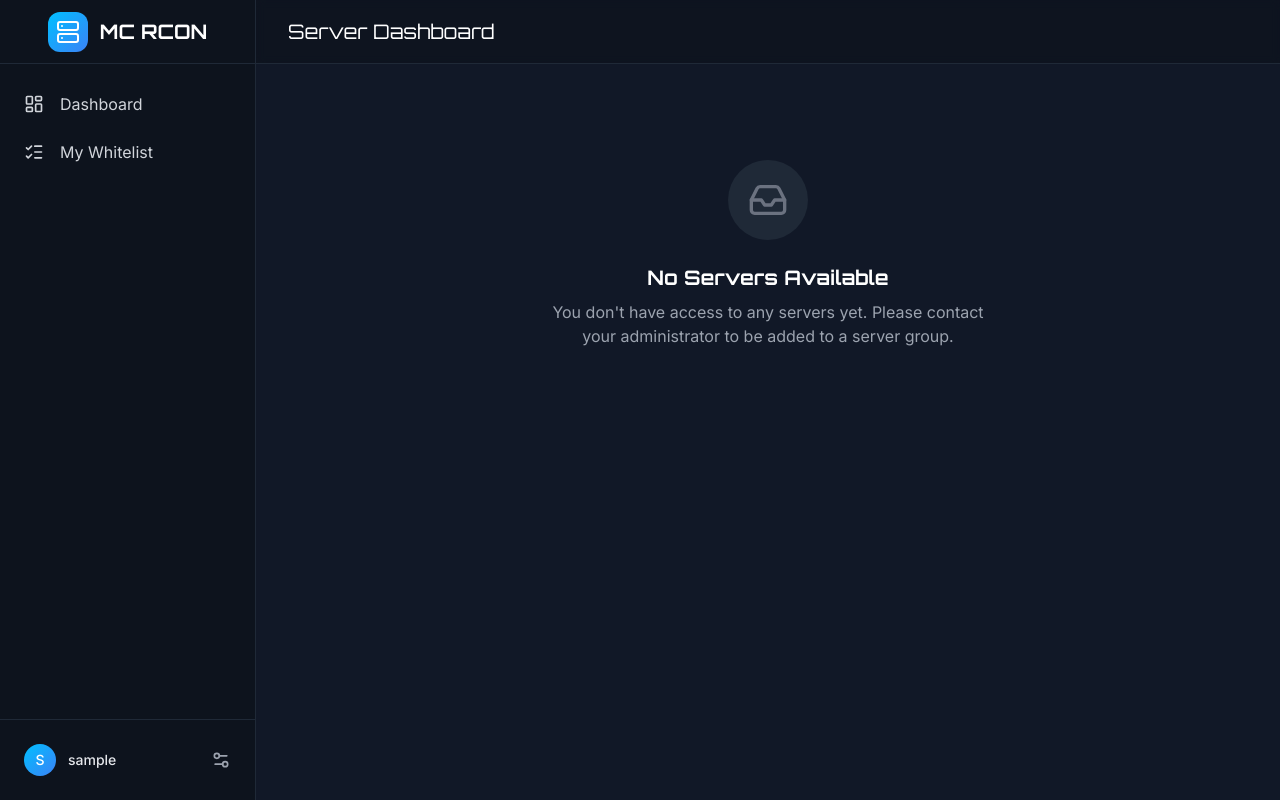
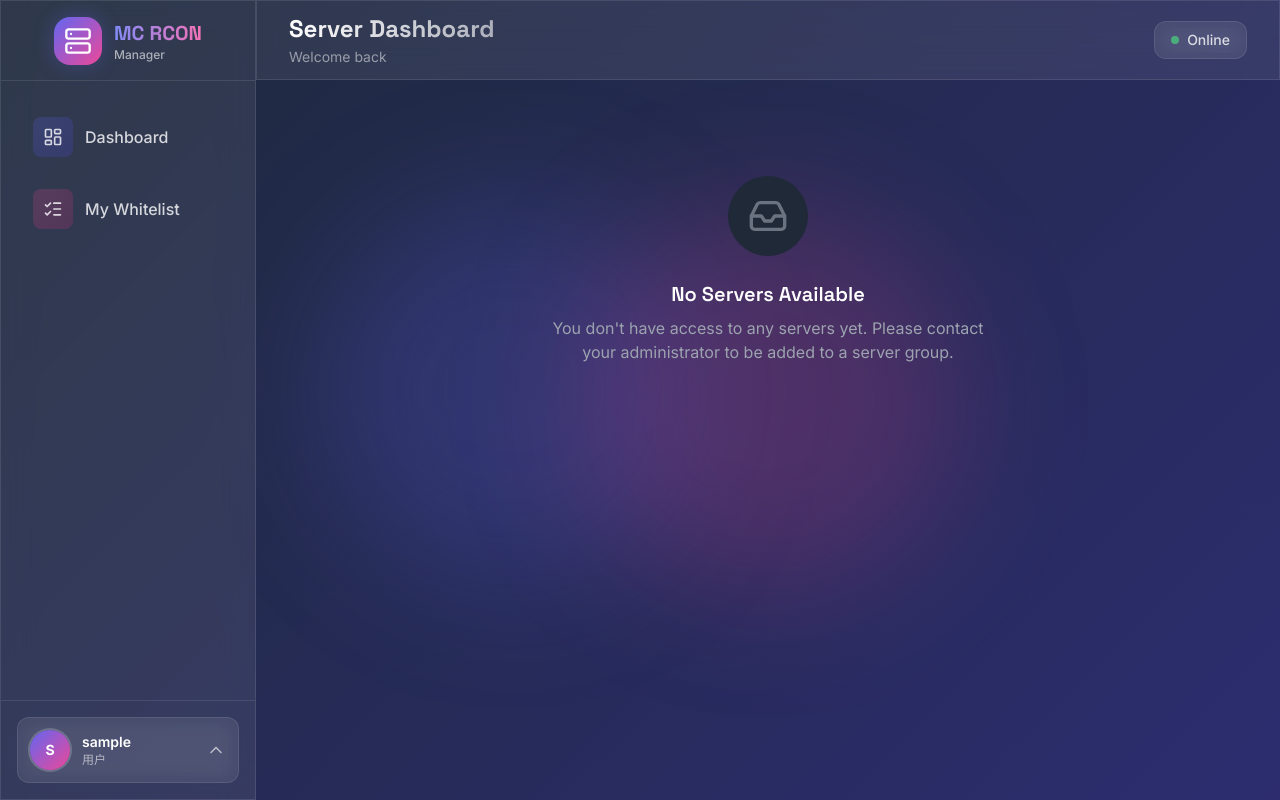
Before and after one commit to MoYuK1ng/MC_rcon_manage, a Django app: page /dashboard/ in a window 1280 px wide. Run offline with Django 5.2, Linux system fonts and the light colour scheme; the visitor is signed in with stand-in values (Sample User, id 1); data that the repository does not hold is empty; parts of the project's set-up code (start-up, migrations or seed data) failed here and were passed over; some libraries are stand-ins or nearby versions.

Commit message:
Redesign UI with glassmorphism, animated gradients, and modern styling

```diff
--- a/servers/templates/base.html
+++ b/servers/templates/base.html
@@ -1,7 +1,7 @@
 {% load i18n %}
 {% load static %}
 <!DOCTYPE html>
-<html lang="{{ LANGUAGE_CODE }}" class="h-full bg-gray-900">
+<html lang="{{ LANGUAGE_CODE }}" class="h-full">
 <head>
     <meta charset="UTF-8">
     <meta name="viewport" content="width=device-width, initial-scale=1.0">
@@ -10,7 +10,7 @@
     <!-- Google Fonts -->
     <link rel="preconnect" href="https://fonts.googleapis.com">
     <link rel="preconnect" href="https://fonts.gstatic.com" crossorigin>
-    <link href="https://fonts.googleapis.com/css2?family=Inter:wght@400;500;600;700&family=Orbitron:wght@400;700&display=swap" rel="stylesheet">
+    <link href="https://fonts.googleapis.com/css2?family=Inter:wght@300;400;500;600;700;800&family=Space+Grotesk:wght@400;500;600;700&display=swap" rel="stylesheet">
 
     <!-- Tailwind CSS -->
     <script src="https://cdn.tailwindcss.com"></script>
@@ -27,38 +27,72 @@
                 extend: {
                     fontFamily: {
                         sans: ['Inter', 'sans-serif'],
-                        display: ['Orbitron', 'sans-serif'],
+                        display: ['Space Grotesk', 'sans-serif'],
                     },
                     colors: {
-                        gray: {
-                            50: '#f9fafb', 100: '#f3f4f6', 200: '#e5e7eb',
-                            300: '#d1d5db', 400: '#9ca3af', 500: '#6b7280',
-                            600: '#4b5563', 700: '#374151', 800: '#1f2937',
-                            900: '#111827', 950: '#0d131d',
+                        primary: {
+                            DEFAULT: '#6366f1',
+                            50: '#eef2ff',
+                            100: '#e0e7ff',
+                            200: '#c7d2fe',
+                            300: '#a5b4fc',
+                            400: '#818cf8',
+                            500: '#6366f1',
+                            600: '#4f46e5',
+                            700: '#4338ca',
+                            800: '#3730a3',
+                            900: '#312e81',
                         },
-                        primary: { // Cyber Blue
-                            DEFAULT: '#00BFFF', '50': '#E0F8FF', '100': '#B3F0FF',
-                            '200': '#80E7FF', '300': '#4DDFFF', '400': '#26D7FF',
-                            '500': '#00BFFF', '600': '#00A6E6', '700': '#008ECC',
-                            '800': '#0075B3', '900': '#005C99',
-                        },
-                        secondary: { // Fusion Pink
-                            DEFAULT: '#FF00FF', '50': '#FFEBFF', '100': '#FFD6FF',
-                            '200': '#FFC2FF', '300': '#FFADFF', '400': '#FF99FF',
-                            '500': '#FF00FF', '600': '#E600E6', '700': '#CC00CC',
-                            '800': '#B300B3', '900': '#990099',
+                        accent: {
+                            DEFAULT: '#ec4899',
+                            50: '#fdf2f8',
+                            100: '#fce7f3',
+                            200: '#fbcfe8',
+                            300: '#f9a8d4',
+                            400: '#f472b6',
+                            500: '#ec4899',
+                            600: '#db2777',
+                            700: '#be185d',
+                            800: '#9d174d',
+                            900: '#831843',
                         },
                     },
                     animation: {
-                        'fade-in': 'fadeIn 0.5s ease-in-out',
-                        'slide-up': 'slideUp 0.5s ease-out',
+                        'fade-in': 'fadeIn 0.6s ease-out',
+                        'slide-up': 'slideUp 0.6s ease-out',
+                        'slide-down': 'slideDown 0.4s ease-out',
+                        'scale-in': 'scaleIn 0.4s ease-out',
+                        'gradient': 'gradient 8s ease infinite',
+                        'float': 'float 6s ease-in-out infinite',
                     },
                     keyframes: {
-                        fadeIn: { '0%': { opacity: '0' }, '100%': { opacity: '1' } },
+                        fadeIn: {
+                            '0%': { opacity: '0' },
+                            '100%': { opacity: '1' }
+                        },
                         slideUp: {
-                            '0%': { transform: 'translateY(10px)', opacity: '0' },
-                            '100%': { transform: 'translateY(0)', opacity: '1' },
+                            '0%': { transform: 'translateY(20px)', opacity: '0' },
+                            '100%': { transform: 'translateY(0)', opacity: '1' }
+                        },
+                        slideDown: {
+                            '0%': { transform: 'translateY(-10px)', opacity: '0' },
+                            '100%': { transform: 'translateY(0)', opacity: '1' }
+                        },
+                        scaleIn: {
+                            '0%': { transform: 'scale(0.95)', opacity: '0' },
+                            '100%': { transform: 'scale(1)', opacity: '1' }
+                        },
+                        gradient: {
+                            '0%, 100%': { backgroundPosition: '0% 50%' },
+                            '50%': { backgroundPosition: '100% 50%' }
+                        },
+                        float: {
+                            '0%, 100%': { transform: 'translateY(0px)' },
+                            '50%': { transform: 'translateY(-20px)' }
                         }
+                    },
+                    backdropBlur: {
+                        xs: '2px',
                     }
                 }
             }
@@ -66,80 +100,140 @@
     </script>
 
     <style>
-        /* Custom scrollbar for a more modern look */
-        ::-webkit-scrollbar { width: 8px; }
-        ::-webkit-scrollbar-track { background: #1f2937; }
-        ::-webkit-scrollbar-thumb { background: #4b5563; border-radius: 4px; }
-        ::-webkit-scrollbar-thumb:hover { background: #6b7280; }
+        /* Animated gradient background */
+        body {
+            background: linear-gradient(-45deg, #0f172a, #1e1b4b, #312e81, #1e293b);
+            background-size: 400% 400%;
+            animation: gradient 15s ease infinite;
+        }
+
+        /* Custom scrollbar */
+        ::-webkit-scrollbar {
+            width: 10px;
+        }
+        ::-webkit-scrollbar-track {
+            background: rgba(15, 23, 42, 0.5);
+        }
+        ::-webkit-scrollbar-thumb {
+            background: linear-gradient(180deg, #6366f1, #ec4899);
+            border-radius: 10px;
+        }
+        ::-webkit-scrollbar-thumb:hover {
+            background: linear-gradient(180deg, #818cf8, #f472b6);
+        }
+
+        /* Glassmorphism effect */
+        .glass {
+            background: rgba(255, 255, 255, 0.05);
+            backdrop-filter: blur(10px);
+            border: 1px solid rgba(255, 255, 255, 0.1);
+        }
+
+        .glass-strong {
+            background: rgba(255, 255, 255, 0.08);
+            backdrop-filter: blur(16px);
+            border: 1px solid rgba(255, 255, 255, 0.15);
+        }
+
+        /* Glow effects */
+        .glow-primary {
+            box-shadow: 0 0 20px rgba(99, 102, 241, 0.3);
+        }
+
+        .glow-accent {
+            box-shadow: 0 0 20px rgba(236, 72, 153, 0.3);
+        }
+
+        /* Hover glow */
+        .hover-glow:hover {
+            box-shadow: 0 0 30px rgba(99, 102, 241, 0.5);
+            transform: translateY(-2px);
+            transition: all 0.3s ease;
+        }
     </style>
 
     {% block extra_css %}{% endblock %}
 </head>
-<body class="h-full font-sans text-gray-300 antialiased">
-    <div class="min-h-full flex">
+<body class="h-full font-sans text-white antialiased">
+    <!-- Floating orbs for visual interest -->
+    <div class="fixed inset-0 overflow-hidden pointer-events-none">
+        <div class="absolute top-1/4 left-1/4 w-96 h-96 bg-primary-500/20 rounded-full blur-3xl animate-float"></div>
+        <div class="absolute bottom-1/4 right-1/4 w-96 h-96 bg-accent-500/20 rounded-full blur-3xl animate-float" style="animation-delay: 2s;"></div>
+    </div>
+
+    <div class="min-h-full flex relative z-10">
         <!-- Sidebar Navigation -->
-        <nav class="w-64 flex-shrink-0 bg-gray-950 border-r border-gray-800 flex flex-col">
+        <nav class="w-64 flex-shrink-0 glass-strong flex flex-col border-r border-white/10">
             <!-- Logo -->
-            <div class="h-16 flex items-center justify-center px-4 border-b border-gray-800">
+            <div class="h-20 flex items-center justify-center px-6 border-b border-white/10">
                  <a href="{% url 'dashboard' %}" class="flex items-center space-x-3 group">
-                    <div class="w-10 h-10 bg-gradient-to-br from-primary to-blue-500 rounded-xl flex items-center justify-center transition-transform duration-200 group-hover:scale-105 group-hover:shadow-[0_0_10px_#00BFFF]">
-                        <i data-lucide="server" class="w-6 h-6 text-white"></i>
+                    <div class="w-12 h-12 bg-gradient-to-br from-primary-500 to-accent-500 rounded-2xl flex items-center justify-center transition-all duration-300 group-hover:scale-110 group-hover:rotate-6 glow-primary">
+                        <i data-lucide="server" class="w-7 h-7 text-white"></i>
                     </div>
-                    <span class="text-xl font-display font-bold text-white">
+                    <div class="flex flex-col">
+                        <span class="text-xl font-display font-bold bg-gradient-to-r from-primary-400 to-accent-400 bg-clip-text text-transparent">
                             MC RCON
                         </span>
+                        <span class="text-xs text-white/60 font-medium">Manager</span>
+                    </div>
                 </a>
             </div>
 
             <!-- Nav Links -->
-            <div class="flex-1 overflow-y-auto">
-                <ul class="py-4">
+            <div class="flex-1 overflow-y-auto py-6">
+                <ul class="space-y-2 px-4">
                     <li>
-                        <a href="{% url 'dashboard' %}" class="flex items-center px-6 py-3 text-gray-300 hover:bg-gray-800 hover:text-white transition-colors duration-200">
-                            <i data-lucide="layout-dashboard" class="w-5 h-5 mr-4"></i>
-                            <span>{% trans "Dashboard" %}</span>
+                        <a href="{% url 'dashboard' %}" class="flex items-center px-4 py-3 text-white/80 hover:text-white rounded-xl hover:bg-white/10 transition-all duration-200 group">
+                            <div class="w-10 h-10 rounded-lg bg-gradient-to-br from-primary-500/20 to-primary-600/20 flex items-center justify-center mr-3 group-hover:scale-110 transition-transform duration-200">
+                                <i data-lucide="layout-dashboard" class="w-5 h-5"></i>
+                            </div>
+                            <span class="font-medium">{% trans "Dashboard" %}</span>
                         </a>
                     </li>
                     <li>
-                        <a href="{% url 'my_whitelist' %}" class="flex items-center px-6 py-3 text-gray-300 hover:bg-gray-800 hover:text-white transition-colors duration-200">
-                            <i data-lucide="list-checks" class="w-5 h-5 mr-4"></i>
-                            <span>{% trans "My Whitelist" %}</span>
+                        <a href="{% url 'my_whitelist' %}" class="flex items-center px-4 py-3 text-white/80 hover:text-white rounded-xl hover:bg-white/10 transition-all duration-200 group">
+                            <div class="w-10 h-10 rounded-lg bg-gradient-to-br from-accent-500/20 to-accent-600/20 flex items-center justify-center mr-3 group-hover:scale-110 transition-transform duration-200">
+                                <i data-lucide="list-checks" class="w-5 h-5"></i>
+                            </div>
+                            <span class="font-medium">{% trans "My Whitelist" %}</span>
                         </a>
                     </li>
-                    <!-- Add more admin-specific nav items here if needed -->
                 </ul>
             </div>
 
             <!-- Sidebar Footer / User & Lang Menu -->
-            <div class="p-4 border-t border-gray-800">
+            <div class="p-4 border-t border-white/10">
                 <div class="relative group">
-                    <div class="flex items-center justify-between w-full p-2 rounded-lg hover:bg-gray-800 cursor-pointer transition-colors duration-200">
+                    <div class="flex items-center justify-between w-full p-3 rounded-xl glass cursor-pointer transition-all duration-200 hover:bg-white/10">
                         <div class="flex items-center space-x-3">
-                            <div class="w-8 h-8 bg-gradient-to-br from-primary to-blue-500 rounded-full flex items-center justify-center">
-                                <span class="text-white text-sm font-medium">{{ user.username|slice:":1"|upper }}</span>
+                            <div class="w-10 h-10 bg-gradient-to-br from-primary-500 to-accent-500 rounded-full flex items-center justify-center ring-2 ring-white/20">
+                                <span class="text-white text-sm font-bold">{{ user.username|slice:":1"|upper }}</span>
                             </div>
-                            <span class="text-sm font-medium text-gray-200">{{ user.username }}</span>
+                            <div class="flex flex-col">
+                                <span class="text-sm font-semibold text-white">{{ user.username }}</span>
+                                <span class="text-xs text-white/60">{% trans "User" %}</span>
                             </div>
-                        <i data-lucide="settings-2" class="w-5 h-5 text-gray-400 group-hover:text-white transition-colors"></i>
+                        </div>
+                        <i data-lucide="chevron-up" class="w-5 h-5 text-white/60 group-hover:text-white transition-all duration-200 group-hover:translate-y-[-2px]"></i>
                     </div>
 
                     <!-- Pop-up Menu -->
-                    <div class="absolute bottom-full left-0 mb-2 w-56 bg-gray-900 rounded-xl shadow-lg border border-gray-700 opacity-0 invisible group-hover:opacity-100 group-hover:visible transition-all duration-200 z-50">
-                        <div class="p-2">
-                            <span class="px-3 py-1 text-xs font-semibold text-gray-400">{% trans "Language" %}</span>
-                            <a href="{% url 'set_language' %}?lang=en" class="flex items-center w-full text-left mt-1 px-3 py-2 text-sm text-gray-300 rounded-md hover:bg-gray-800 transition-colors duration-150">
-                                English
+                    <div class="absolute bottom-full left-0 mb-2 w-full glass-strong rounded-2xl shadow-2xl border border-white/20 opacity-0 invisible group-hover:opacity-100 group-hover:visible transition-all duration-300 z-50 animate-slide-down">
+                        <div class="p-3">
+                            <span class="px-3 py-1 text-xs font-bold text-white/60 uppercase tracking-wider">{% trans "Language" %}</span>
+                            <a href="{% url 'set_language' %}?lang=en" class="flex items-center w-full text-left mt-2 px-3 py-2.5 text-sm text-white/80 rounded-lg hover:bg-white/10 hover:text-white transition-all duration-150">
+                                <span class="mr-2">🇬🇧</span> English
                             </a>
-                            <a href="{% url 'set_language' %}?lang=zh-hans" class="flex items-center w-full text-left px-3 py-2 text-sm text-gray-300 rounded-md hover:bg-gray-800 transition-colors duration-150">
-                                简体中文
+                            <a href="{% url 'set_language' %}?lang=zh-hans" class="flex items-center w-full text-left px-3 py-2.5 text-sm text-white/80 rounded-lg hover:bg-white/10 hover:text-white transition-all duration-150">
+                                <span class="mr-2">🇨🇳</span> 简体中文
                             </a>
                         </div>
-                        <div class="border-t border-gray-700 my-1"></div>
-                        <div class="p-2">
+                        <div class="border-t border-white/10 my-1"></div>
+                        <div class="p-3">
                             <form method="post" action="{% url 'logout' %}" class="m-0">
                                 {% csrf_token %}
-                                <button type="submit" class="flex items-center w-full text-left px-3 py-2 text-sm text-red-400 hover:bg-red-500/10 hover:text-red-300 rounded-md transition-colors duration-150">
-                                    <i data-lucide="log-out" class="w-4 h-4 mr-3"></i>
+                                <button type="submit" class="flex items-center w-full text-left px-3 py-2.5 text-sm text-red-400 hover:bg-red-500/20 hover:text-red-300 rounded-lg transition-all duration-150 group/logout">
+                                    <i data-lucide="log-out" class="w-4 h-4 mr-3 group-hover/logout:translate-x-[-2px] transition-transform"></i>
                                     {% trans "Logout" %}
                                 </button>
                             </form>
@@ -150,20 +244,32 @@
         </nav>
 
         <div class="flex-1 flex flex-col">
-             <!-- Top Bar (for messages and maybe page titles) -->
-            <header class="bg-gray-950/70 backdrop-blur-sm border-b border-gray-800 h-16 flex-shrink-0 flex items-center px-4 sm:px-6 lg:px-8">
-                 <h1 class="text-xl font-display text-white">{% block page_title %}{% trans "Dashboard" %}{% endblock %}</h1>
+             <!-- Top Bar -->
+            <header class="glass-strong border-b border-white/10 h-20 flex-shrink-0 flex items-center justify-between px-6 lg:px-8">
+                 <div>
+                     <h1 class="text-2xl font-display font-bold bg-gradient-to-r from-white to-white/60 bg-clip-text text-transparent">
+                         {% block page_title %}{% trans "Dashboard" %}{% endblock %}
+                     </h1>
+                     <p class="text-sm text-white/50 mt-0.5">{% block page_subtitle %}{% trans "Welcome back" %}{% endblock %}</p>
+                 </div>
+                 <div class="flex items-center space-x-3">
+                     <div class="hidden sm:flex items-center space-x-2 glass px-4 py-2 rounded-xl">
+                         <div class="w-2 h-2 bg-green-400 rounded-full animate-pulse"></div>
+                         <span class="text-sm text-white/80 font-medium">{% trans "Online" %}</span>
+                     </div>
+                 </div>
             </header>
 
             <!-- Main Content -->
-            <main class="flex-1 p-4 sm:p-6 lg:p-8 overflow-y-auto">
+            <main class="flex-1 p-6 lg:p-8 overflow-y-auto">
                 <!-- Django Messages -->
                 {% if messages %}
-                    <div class="space-y-4 mb-6">
+                    <div class="space-y-3 mb-8">
                         {% for message in messages %}
-                            <div class="rounded-lg p-4 animate-slide-up {% if message.tags == 'success' %}bg-green-500/10 border border-green-500/30{% elif message.tags == 'error' %}bg-red-500/10 border border-red-500/30{% elif message.tags == 'warning' %}bg-yellow-500/10 border border-yellow-500/30{% else %}bg-blue-500/10 border border-blue-500/30{% endif %}">
+                            <div class="glass-strong rounded-2xl p-5 animate-slide-down border {% if message.tags == 'success' %}border-green-500/30 glow-primary{% elif message.tags == 'error' %}border-red-500/30{% elif message.tags == 'warning' %}border-yellow-500/30{% else %}border-primary-500/30{% endif %}">
                                 <div class="flex items-start">
                                     <div class="flex-shrink-0">
+                                        <div class="w-10 h-10 rounded-xl flex items-center justify-center {% if message.tags == 'success' %}bg-green-500/20{% elif message.tags == 'error' %}bg-red-500/20{% elif message.tags == 'warning' %}bg-yellow-500/20{% else %}bg-primary-500/20{% endif %}">
                                             {% if message.tags == 'success' %}
                                                 <i data-lucide="check-circle" class="w-5 h-5 text-green-400"></i>
                                             {% elif message.tags == 'error' %}
@@ -171,11 +277,12 @@
                                             {% elif message.tags == 'warning' %}
                                                 <i data-lucide="alert-triangle" class="w-5 h-5 text-yellow-400"></i>
                                             {% else %}
-                                            <i data-lucide="info" class="w-5 h-5 text-blue-400"></i>
+                                                <i data-lucide="info" class="w-5 h-5 text-primary-400"></i>
                                             {% endif %}
                                         </div>
-                                    <div class="ml-3 flex-1">
-                                        <p class="text-sm font-medium {% if message.tags == 'success' %}text-green-300{% elif message.tags == 'error' %}text-red-300{% elif message.tags == 'warning' %}text-yellow-300{% else %}text-blue-300{% endif %}">
+                                    </div>
+                                    <div class="ml-4 flex-1">
+                                        <p class="text-sm font-semibold {% if message.tags == 'success' %}text-green-300{% elif message.tags == 'error' %}text-red-300{% elif message.tags == 'warning' %}text-yellow-300{% else %}text-primary-300{% endif %}">
                                             {{ message }}
                                         </p>
                                     </div>
```
Lines whose indentation alone changed are shown as unchanged.
